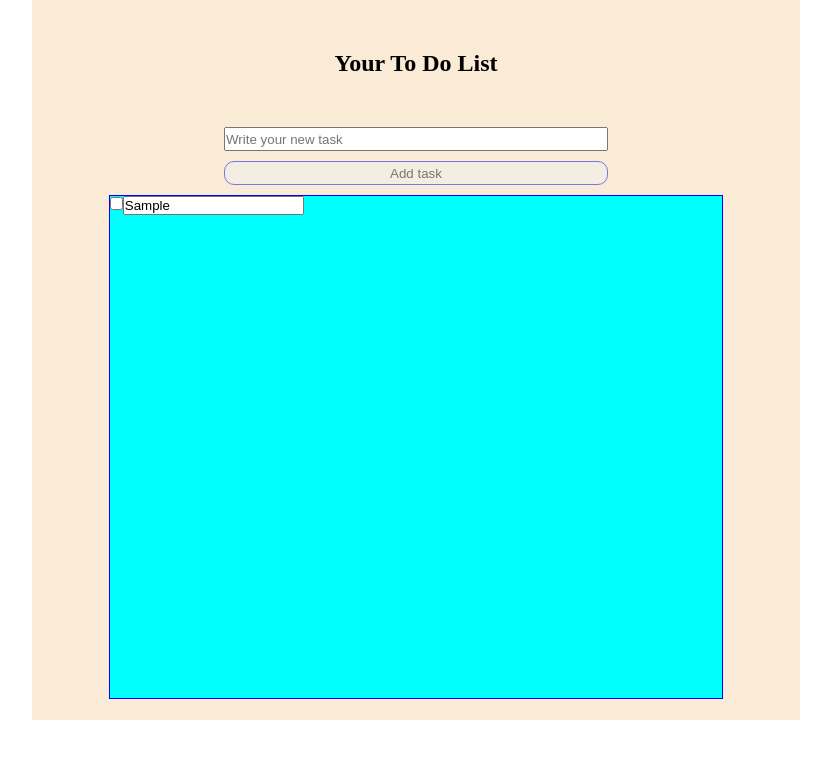
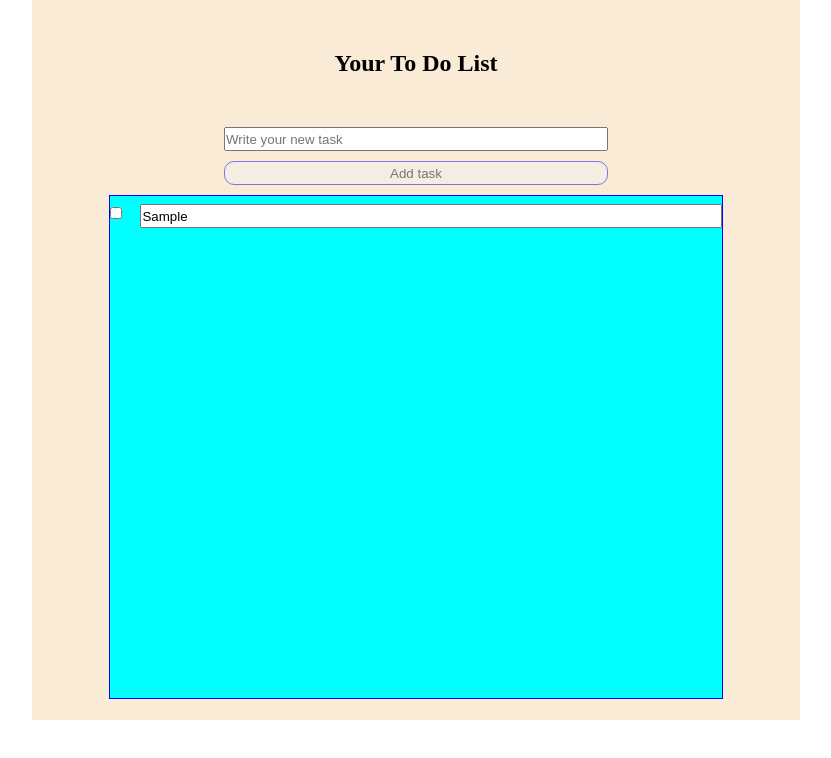
Before and after one commit to MicBlas/ToDoList, a plain HTML site: page index.html in a window 1280 px wide. Both pictures are taken after typing "Sample" into the empty fields and a click on the button "Add task". Shown: the whole page, without its empty margins (224-1055 px from the left). Drawn offline with Linux system fonts and the light colour scheme.

Commit message:
new style: done, newInputStyle

```diff
--- a/style.css
+++ b/style.css
@@ -37,3 +37,19 @@ h1{
     background-color: aqua;
     text-align: left;
 }
+.done{
+    height: 2vh;
+    width: 2%;
+    //outline: 2px solid blue;  /*border not works, outline good for inputs*/
+}
+done:hover{
+    /*background: white; not working- only outline!*/
+    outline:5px solid grey;
+}
+.newInputStyle{
+    display: inline-block;
+    margin: 1vh 0;
+    height: 3vh;
+    width: 95%;
+    margin-left: 3%;
+}
```
